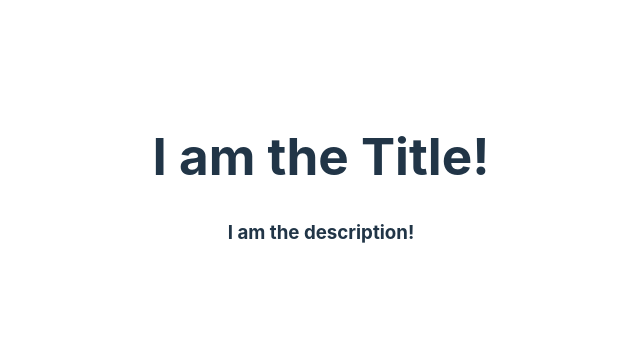
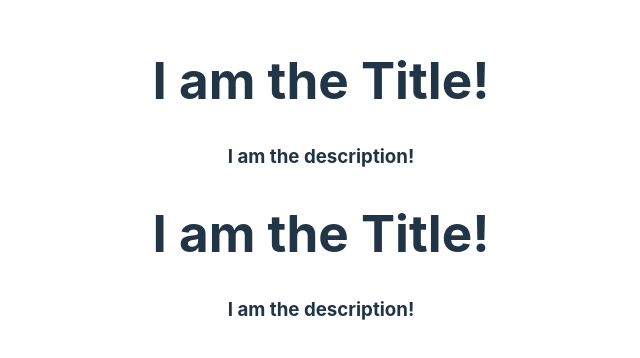
Before and after one commit to coderun13/react_js_frontend, a React (Vite) app in the folder basic-react-app/: page / in a window 1280 px wide. Shown: the part 220-578 px from the top of the page, without its empty margins (319-959 px from the left). Built offline with nearby package versions, Linux system fonts and the light colour scheme.

Commit message:
React fragment

```diff
--- a/basic-react-app/src/App.jsx
+++ b/basic-react-app/src/App.jsx
@@ -5,9 +5,10 @@ import Title from "./Title.jsx";
 
 function App() {
   return (
-    <div>
+    <>
         <Title />
-    </div>
+        <Title />
+    </>
   );
 }
 
```
Also changed, not shown: 1 other file (tests, documents, lock files or other folders).
